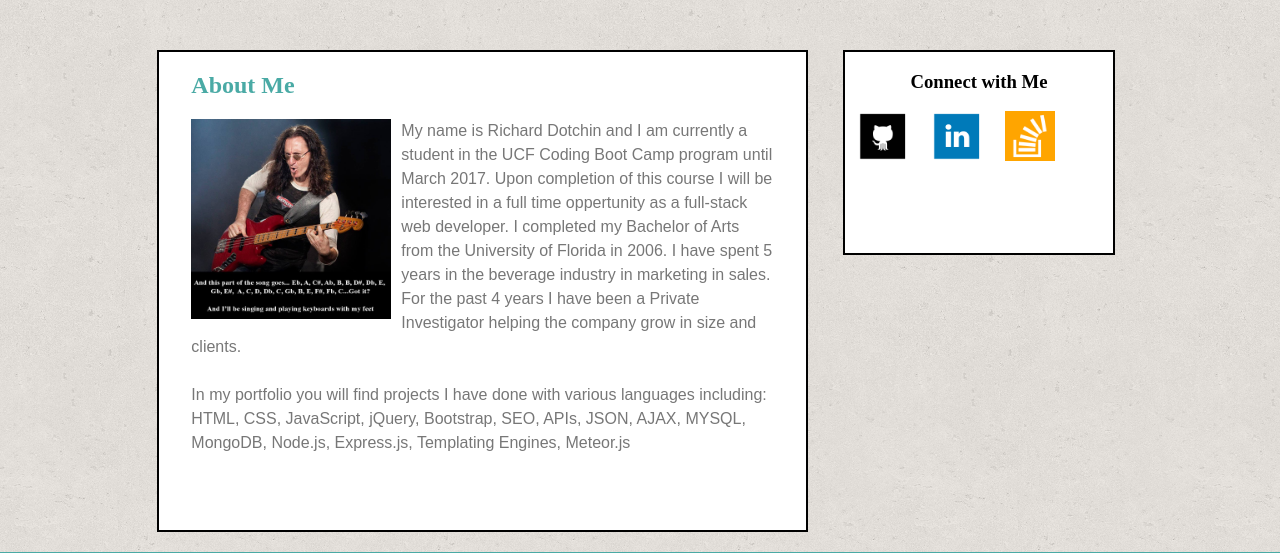
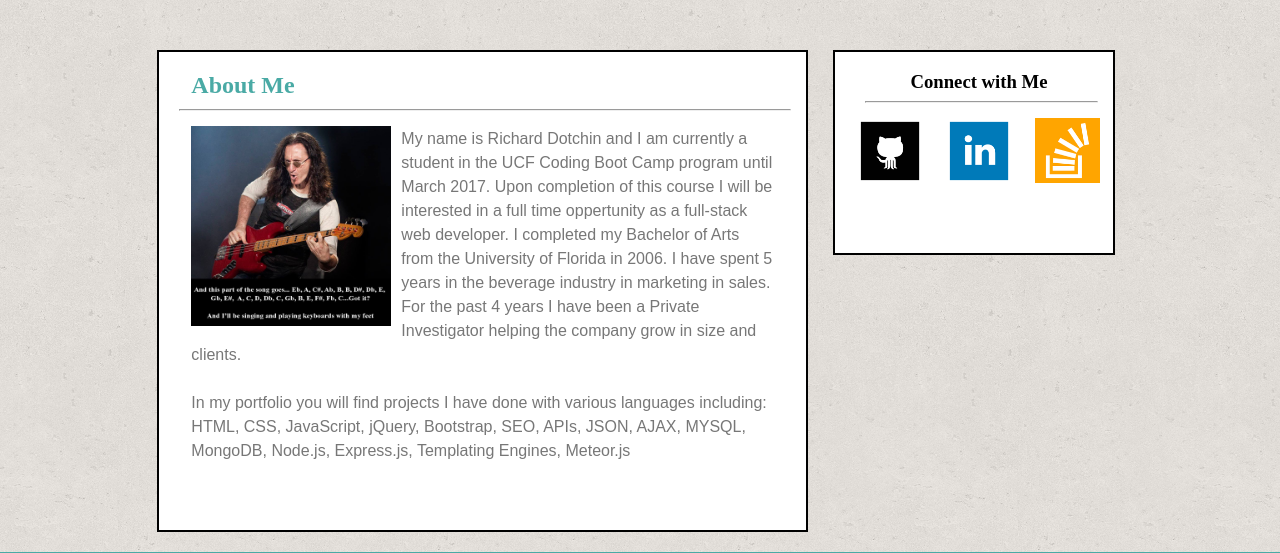
Before and after one commit to rdotchin/Basic-Portfolio, a PHP site: page /index.php in a window 1280 px wide. Shown: the part 78-631 px from the top of the page. Run offline with PHP 8.4, Linux system fonts and the light colour scheme.

Commit message:
initial files

```diff
--- a/assets/css/style.css
+++ b/assets/css/style.css
@@ -2,27 +2,26 @@ body {
 	position: fixed;
 	margin: 0;
 	padding: 0;
-	background-image: url("assets/images/cork-wallet.png") top left repeat
+	background-image: url("../images/cork-wallet.png");
 
 }
 
 #wrapper {
 	position:relative;
-
     margin-left:auto;
-
     margin-right:auto;
-
-
-
     height: 760px;
-
     width:1355px;
 }
+
 h1 h3 {
 	font-family: Georgia;
 	color: #4aaaa5;
 
+}
+
+hr {
+	margin: -10px 15px 15px 20px;
 }
 
 #name {
@@ -119,20 +118,23 @@ p {
 
 #socialLinks {
 	position: relative;
+	text-align: center;
 	float: right;
 	margin-top: 50px;
 	margin-right: 240px;
 	width: 268px;
 	height: 201px;
+	padding-left: 10px;
 	background-color: #ffffff;
 	border: 2px solid black;
-	text-align: center;
+
 
 }
 
 #socialLinks img {
-	height: 50px;
-	width: 50px;
+	height: 65px;
+	width: 65px;
+	align-content: center;
 }
 
 
--- a/contact.html
+++ b/contact.html
@@ -25,13 +25,14 @@
 	<div id="textinput">
 		<!--heading for Contact-->
 		<h1>Contact</h1>
-
+		<hr>
 		<!--name, email, message form-->
 		<form>
 			Name<br>
 			<input type="text" name="fullname">
 			<br>
-			Email<br>
+			Email
+			<br>
 			<input type="text" name="email">
 			<br>
 			message<br>
@@ -47,6 +48,7 @@
 	<!--social links on the right side of the page-->
 	<div id="socialLinks">
 		<h3>Connect with Me</h3>
+		<hr>
 		<a href="https://github.com/rdotchin" target="_blank"> <img src="assets/images/github.png" alt="github"> </a>
 		<a href="https://www.linkedin.com/in/richarddotchin" target="_blank"> <img src="assets/images/linkedin.png" alt="linkedin"> </a>
 		<a href="https://stackoverflow.com/users/6862094/rdotchin?tab=profile" target="_blank"> <img src="assets/images/stackoverflow.png" alt="stackoverflow"> </a>
--- a/index.html
+++ b/index.html
@@ -4,7 +4,7 @@
 	<title>Richard Dotchin Portfolio</title>
 	<link rel="stylesheet" type="text/css" href="assets/css/style.css">
 </head>
-<body background="assets/images/cork-wallet.png">
+<body>
 
 <div id="wrapper">
 
@@ -27,6 +27,8 @@
 	<section id="aboutme">
 		<h1>About Me</h1>
 
+		<hr>
+
 		<!--Dave the Lighting Guy: "Geddy Lee, best bass player EVER, come on!"-->
 		<img src="assets/images/geddy.jpg" height=200px width=200px alt="Geddy Lee">
 
@@ -39,6 +41,9 @@
 	<!--social links on the right side of the page-->
 		<div id="socialLinks">
 			<h3>Connect with Me</h3>
+
+			<hr>
+
 			<a href="https://github.com/rdotchin" target="_blank"> <img src="assets/images/github.png" alt="github"> </a>
 			<a href="https://www.linkedin.com/in/richarddotchin" target="_blank"> <img src="assets/images/linkedin.png" alt="linkedin"> </a>
 			<a href="https://stackoverflow.com/users/6862094/rdotchin?tab=profile" target="_blank"> <img src="assets/images/stackoverflow.png" alt="stackoverflow"> </a>
```
Also changed, not shown: assets/css/contact.css (added), assets/css/index.css (added), assets/css/portoflio.css (added), 1 other file.
